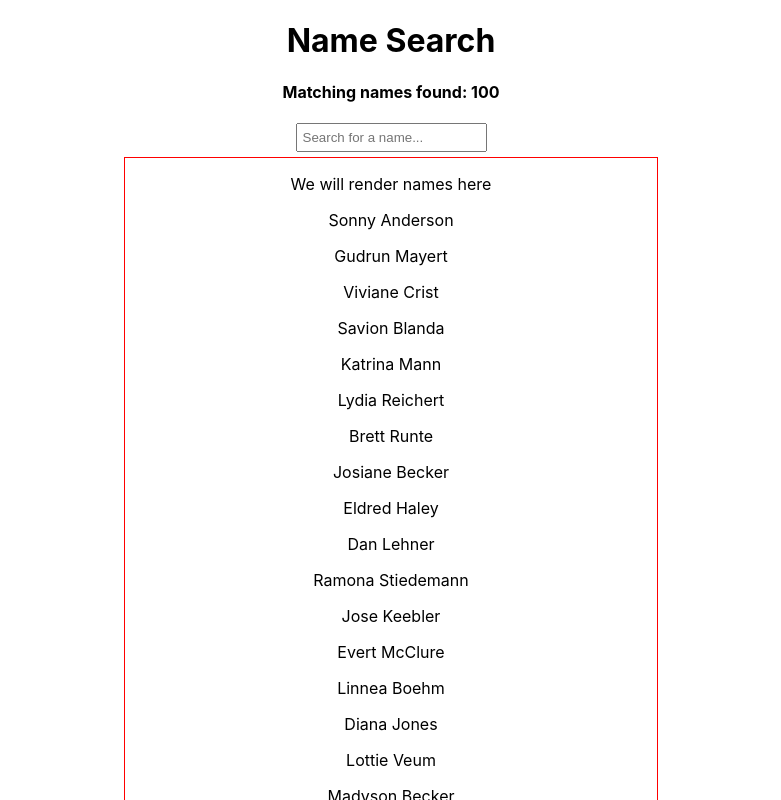
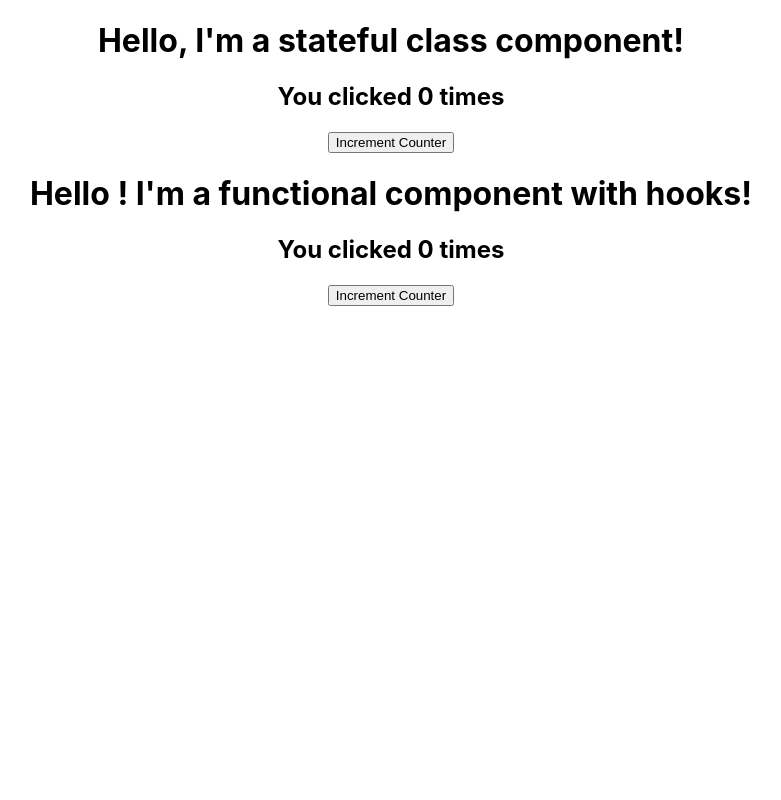
Before and after one commit to SamAtkinsonModeste/code-institue-learning-react, a React (Create React App) app in the folder my-app/: page / in a window 1280 px wide. Shown: the top 800 px of the page, without its empty margins (249-1030 px from the left). Built offline with nearby package versions, Linux system fonts and the light colour scheme.

Commit message:
Introduction to React Hooks completed

```diff
--- a/my-app/src/App.js
+++ b/my-app/src/App.js
@@ -1,11 +1,13 @@
 import logo from './logo.svg';
 import './App.css';
-import SearchBar from "./components/SearchBar";
+import ClassCounter from "./components/ClassCounter";
+import HooksCounter from "./components/HooksCounter";
 
 function App() {
   return (
     <div className="App">
-     <SearchBar />
+     <ClassCounter />
+     <HooksCounter />
   </div>
   );
 }
--- /dev/null
+++ b/my-app/src/components/ClassCounter.js
@@ -0,0 +1,30 @@
+import React, { Component } from 'react'
+
+export default class ClassCounter extends Component {
+  constructor(props) {
+    super(props);
+    this.state = {
+      count: 0
+    };
+  }
+
+  handleClick = () => {
+    this.setState(prevState => {
+      return { count: prevState.count + 1 }
+    })
+  }
+
+  render() {
+    return (
+      <div>
+        <h1>
+          Hello, I'm a stateful class component!
+        </h1>
+        <h2>You clicked {this.state.count} times</h2>
+        <button onClick={this.handleClick}>
+            Increment Counter
+        </button>
+      </div>
+    );
+  }
+}
--- /dev/null
+++ b/my-app/src/components/HooksCounter.js
@@ -0,0 +1,20 @@
+import React, { useState } from "react";
+
+export default function HooksCounter(props) {
+  const [count, setCount] = useState(0);
+
+  return (
+    <div className="greeting">
+        <h1>
+            Hello {props.name}!
+            I'm a functional component with hooks!
+        </h1>
+        <h2>You clicked {count} times</h2>
+        <button onClick={
+            () => setCount(count => count + 1)
+        }>
+            Increment Counter
+        </button>
+    </div>
+  );
+}
```
